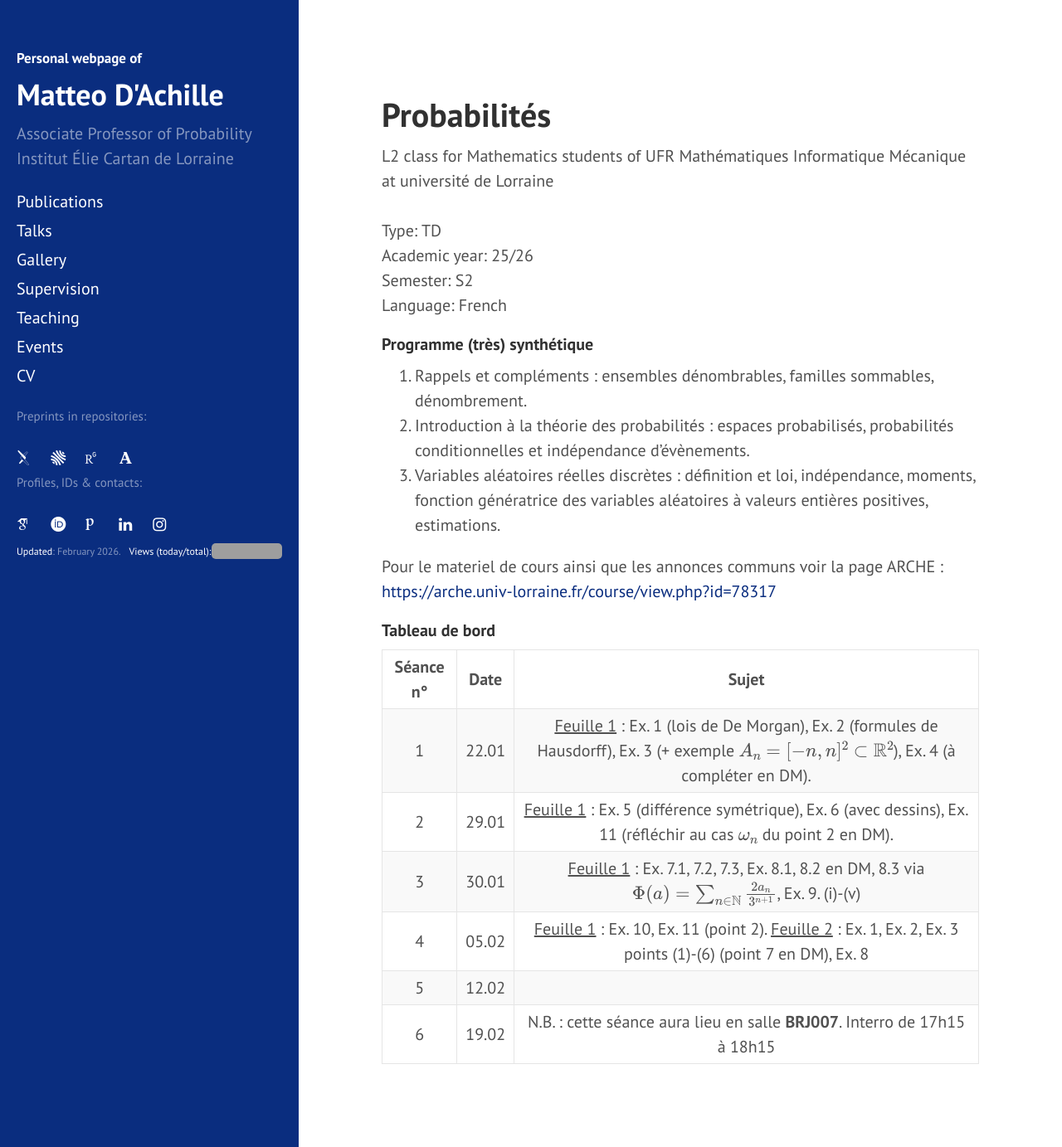
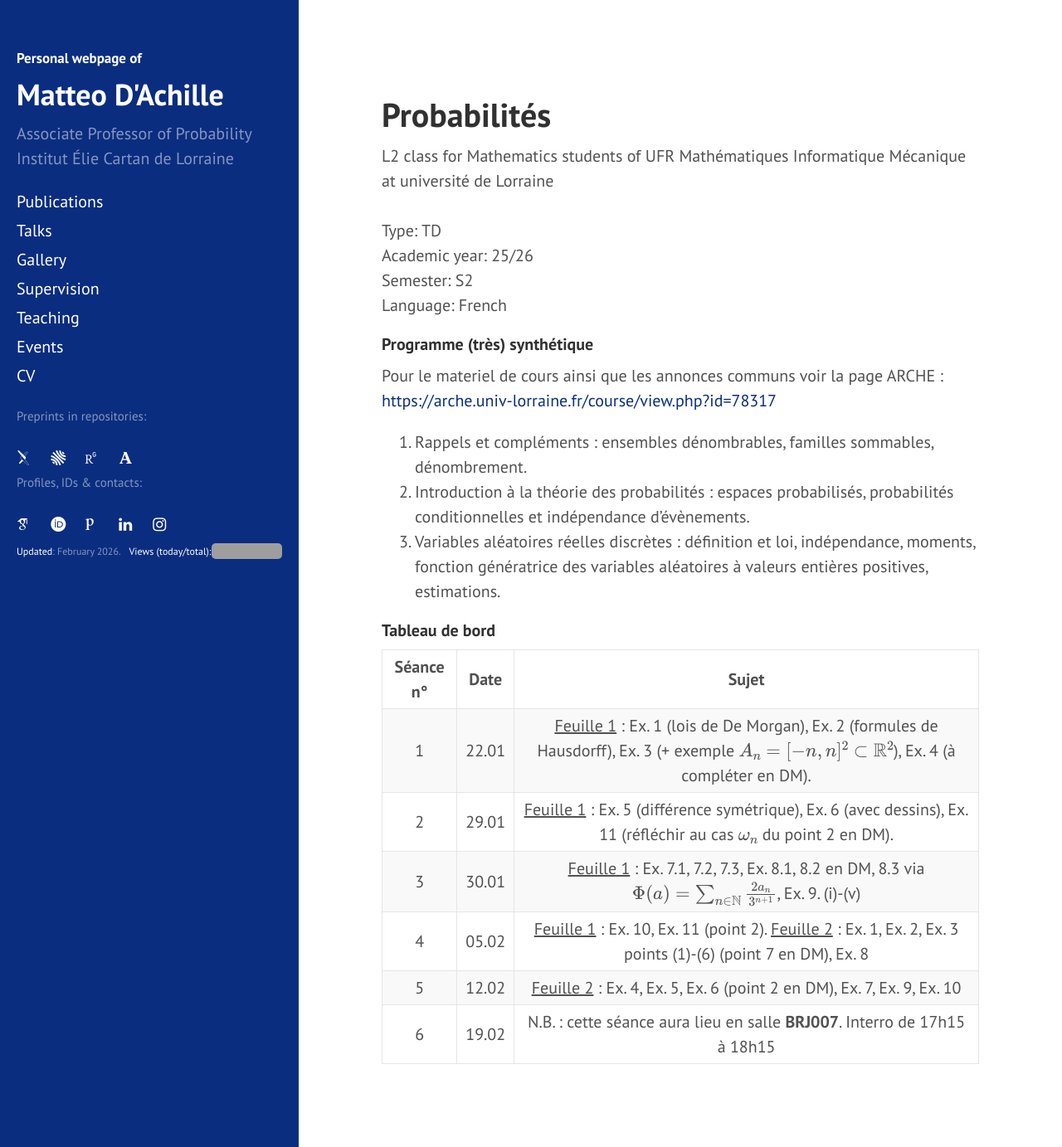
Before and after one commit to matteodachille/matteodachille.github.io, a Jekyll site: the page built from _courses/Proba2026.md, in a window 1280 px wide and 1383 px high. Shown: the whole window at 83% size. Built offline with Jekyll 4.4.1, drawn with Linux system fonts in a browser that asks for light colours; nearby versions of some CDN libraries; some web fonts are replaced; grey boxes are pictures that could not be loaded.

Commit message:
Updated Probability class

```diff
--- a/_courses/Proba2026.md
+++ b/_courses/Proba2026.md
@@ -17,12 +17,12 @@ classnumber: 10
 #### Programme (très) synthétique
 
 
+Pour le materiel de cours ainsi que les annonces communs voir la page ARCHE : [https://arche.univ-lorraine.fr/course/view.php?id=78317](https://arche.univ-lorraine.fr/course/view.php?id=78317){:target="_blank"}
+
+
 1. Rappels et compléments : ensembles dénombrables, familles sommables, dénombrement.
 2. Introduction à la théorie des probabilités : espaces probabilisés, probabilités conditionnelles et indépendance d'évènements.
 3. Variables aléatoires réelles discrètes : définition et loi, indépendance, moments, fonction génératrice des variables aléatoires à valeurs entières positives, estimations.
-
-
-Pour le materiel de cours ainsi que les annonces communs voir la page ARCHE : [https://arche.univ-lorraine.fr/course/view.php?id=78317](https://arche.univ-lorraine.fr/course/view.php?id=78317){:target="_blank"}
 
 
 
@@ -34,5 +34,5 @@ Pour le materiel de cours ainsi que les annonces communs voir la page ARCHE : [h
 | 2 | 29.01 | <u>Feuille 1</u> : Ex. 5 (différence symétrique), Ex. 6 (avec dessins), Ex. 11 (réfléchir au cas \\(\omega_n \\) du point 2 en DM).  |
 | 3 | 30.01 | <u>Feuille 1</u> : Ex. 7.1, 7.2, 7.3, Ex. 8.1, 8.2 en DM, 8.3 via \\(\Phi(a)=\sum_{n \in \mathbb{N}}\frac{2 a_n}{3^{n+1}} \\), Ex. 9. (i)-(v) |
 | 4 | 05.02 | <u>Feuille 1</u> : Ex. 10, Ex. 11 (point 2). <u>Feuille 2</u> : Ex. 1, Ex. 2, Ex. 3 points (1)-(6) (point 7 en DM), Ex. 8 |
-| 5 | 12.02 | |
+| 5 | 12.02 | <u>Feuille 2</u> : Ex. 4, Ex. 5, Ex. 6 (point 2 en DM), Ex. 7, Ex. 9, Ex. 10|
 | 6 | 19.02 | N.B. : cette séance aura lieu en salle <b>BRJ007</b>. Interro de 17h15 à 18h15 |
```
